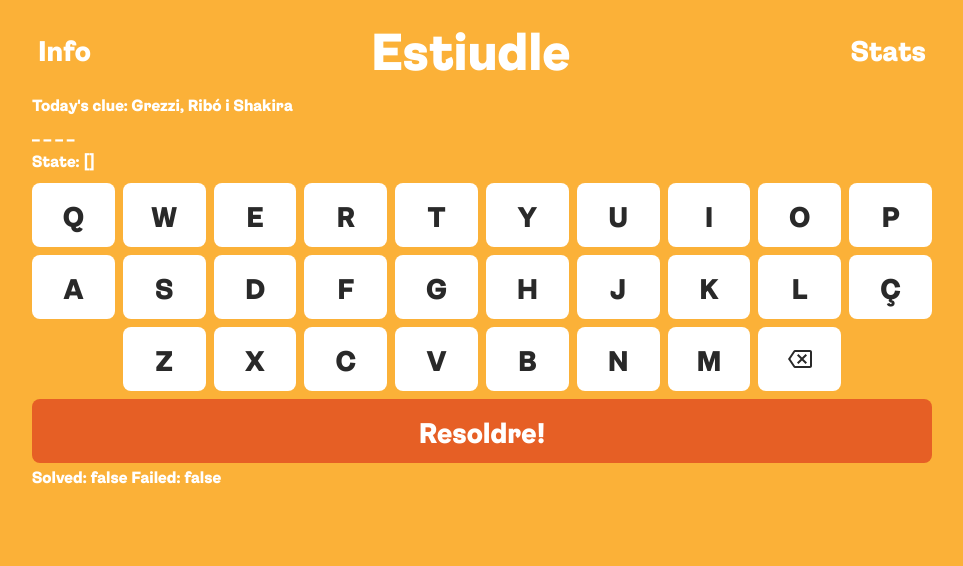
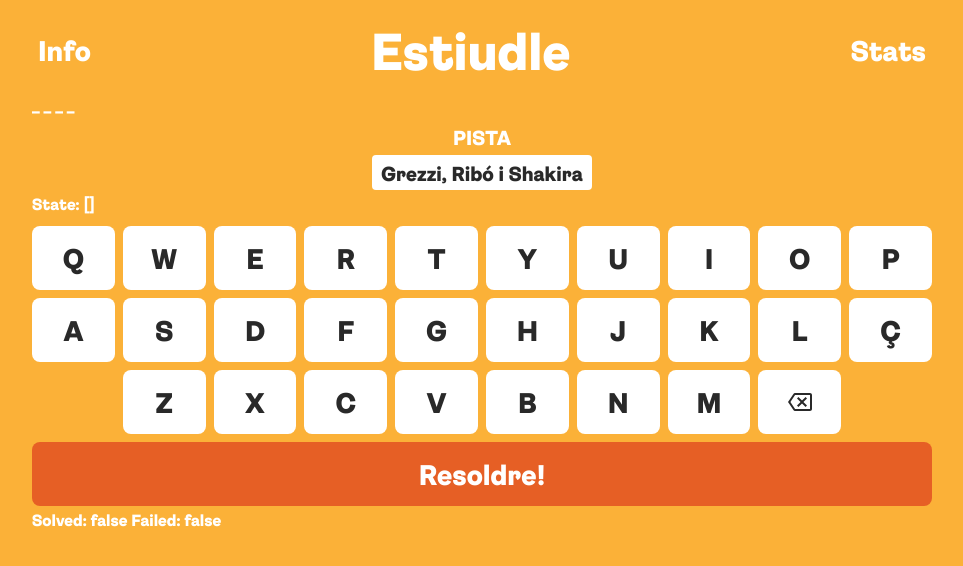
Before and after one commit to compromis/estiudle, a Vue app: page / in a window 1280 px wide. Shown: the top 566 px of the page, without its empty margins (158-1121 px from the left). Built offline with nearby package versions, Linux system fonts and the light colour scheme; a web font is replaced by a local one.

Commit message:
Style Clue

```diff
--- a/src/App.vue
+++ b/src/App.vue
@@ -11,8 +11,8 @@ import Tester from '@/components/Tester.vue'
 <template>
   <div class="main-container">
     <AppNav />
+    <PhraseBoard />
     <Clue />
-    <PhraseBoard />
     <LetterBoard />
     <Keyboard />
     <Stats />
--- a/src/components/Clue.vue
+++ b/src/components/Clue.vue
@@ -6,7 +6,36 @@ const { clue } = board
 </script>
 
 <template>
-  <div>
-    Today's clue: {{ clue }}
+  <div class="clue">
+    <div class="clue-title">
+      Pista
+    </div>
+    <div class="clue-content">
+      {{ clue }}
+    </div>
   </div>
 </template>
+
+<style lang="scss" scoped>
+.clue {
+  font-size: var(--font-size-sm);
+  flex-direction: column;
+  display: flex;
+  align-items: center;
+  justify-content: center;
+
+  &-content {
+    border-radius: .25rem;
+    background: var(--white);
+    color: var(--black);
+    line-height: 1.1;
+    padding: .4rem .6rem;
+    margin: 0 auto;
+  }
+
+  &-title {
+    text-transform: uppercase;
+  }
+}
+
+</style>
```
